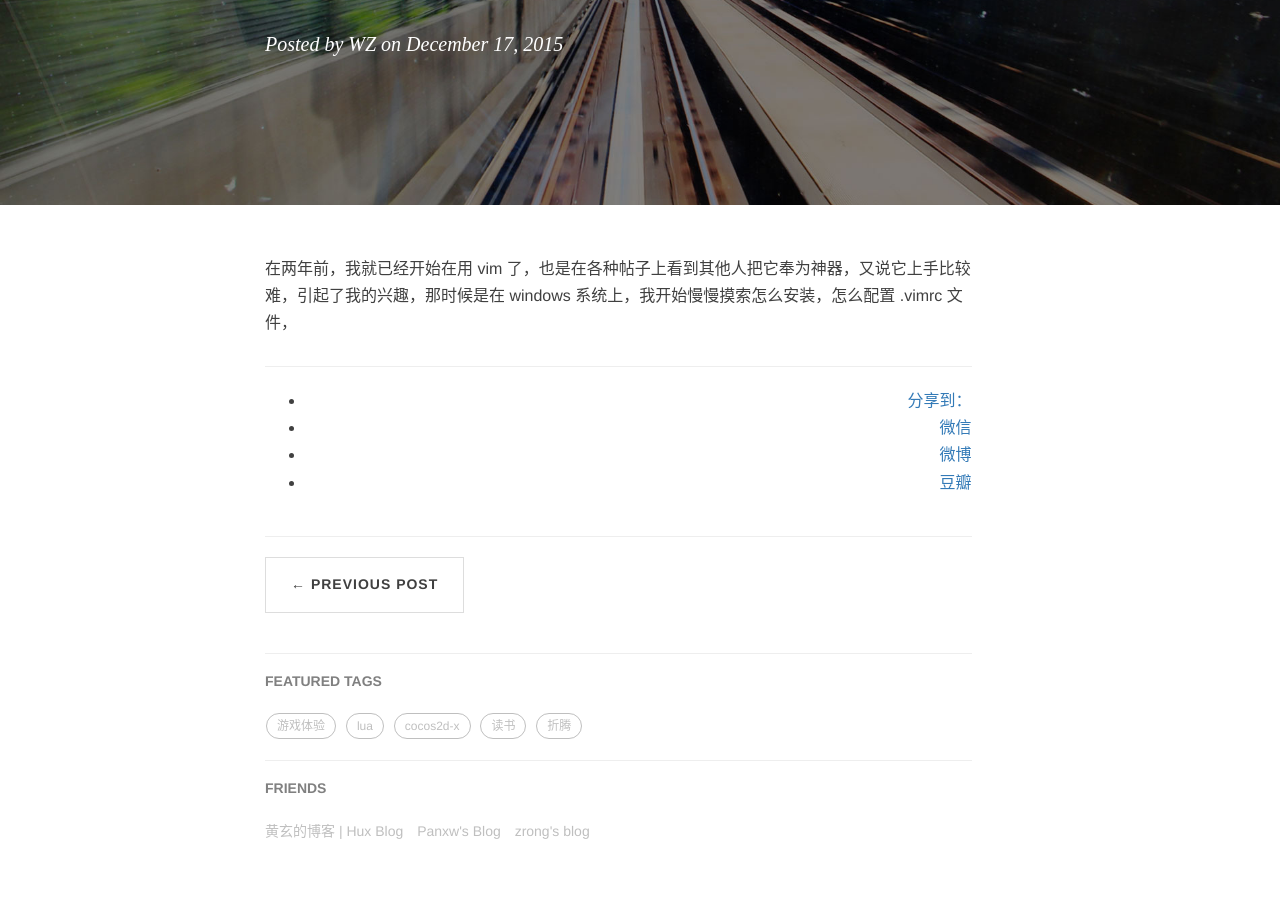
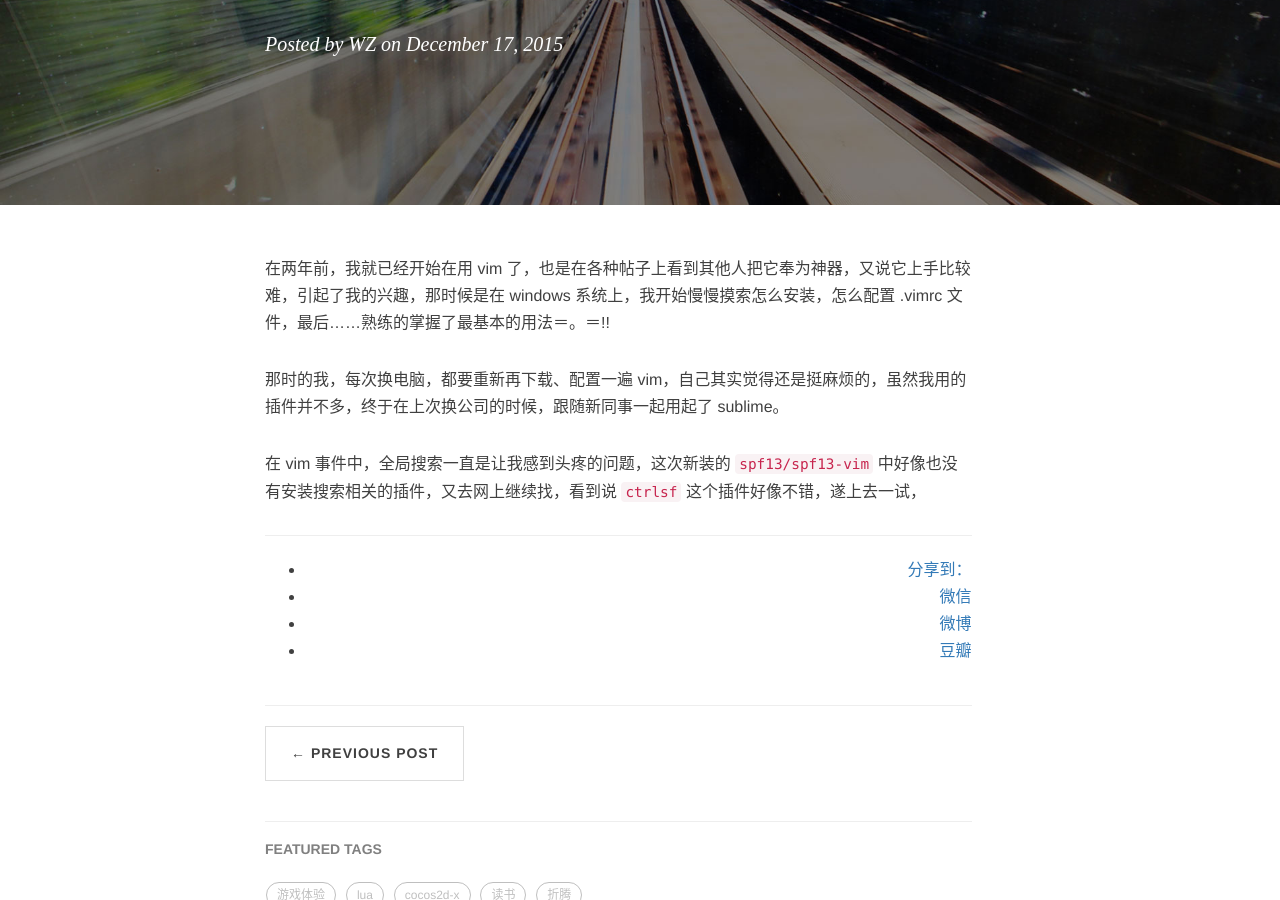
Before and after one commit to sgamerw/sgamerw.github.io, a Jekyll site: the page built from _posts/2015-12-17-mac-vim-config.markdown, in a window 1280 px wide and 900 px high, scrolled down 318 px. Built offline with Jekyll 4.4.1, drawn with Linux system fonts in a browser that asks for light colours; nearby versions of some CDN libraries; Markdown is read by kramdown in place of the engine named in the settings; comment, search, counter and statistics services are not loaded.

Commit message:
modify vim config post.

```diff
--- a/_posts/2015-12-17-mac-vim-config.markdown
+++ b/_posts/2015-12-17-mac-vim-config.markdown
@@ -9,4 +9,8 @@ tags:
     - vim
 ---
 
-在两年前，我就已经开始在用 vim 了，也是在各种帖子上看到其他人把它奉为神器，又说它上手比较难，引起了我的兴趣，那时候是在 windows 系统上，我开始慢慢摸索怎么安装，怎么配置 .vimrc 文件，
+在两年前，我就已经开始在用 vim 了，也是在各种帖子上看到其他人把它奉为神器，又说它上手比较难，引起了我的兴趣，那时候是在 windows 系统上，我开始慢慢摸索怎么安装，怎么配置 .vimrc 文件，最后……熟练的掌握了最基本的用法＝。＝!!
+
+那时的我，每次换电脑，都要重新再下载、配置一遍 vim，自己其实觉得还是挺麻烦的，虽然我用的插件并不多，终于在上次换公司的时候，跟随新同事一起用起了 sublime。
+
+在 vim 事件中，全局搜索一直是让我感到头疼的问题，这次新装的 `spf13/spf13-vim` 中好像也没有安装搜索相关的插件，又去网上继续找，看到说 `ctrlsf` 这个插件好像不错，遂上去一试，
```
